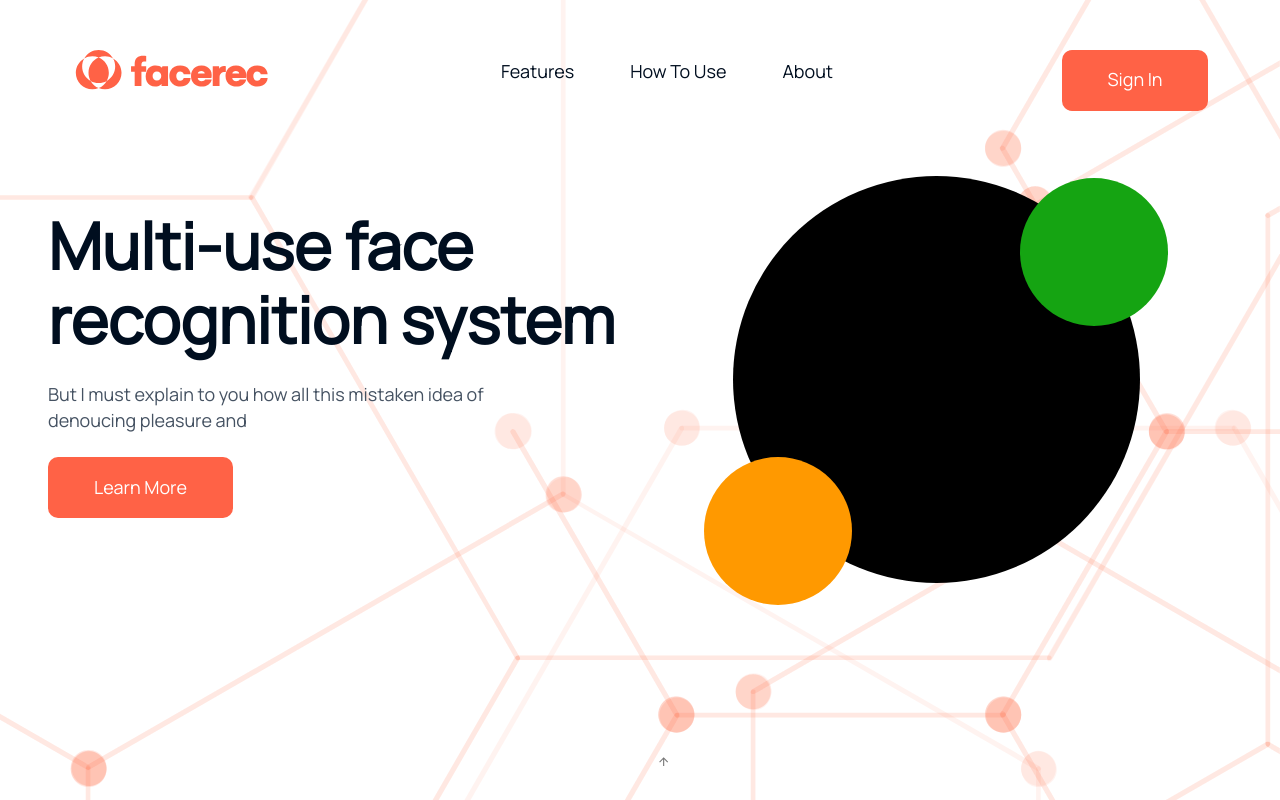
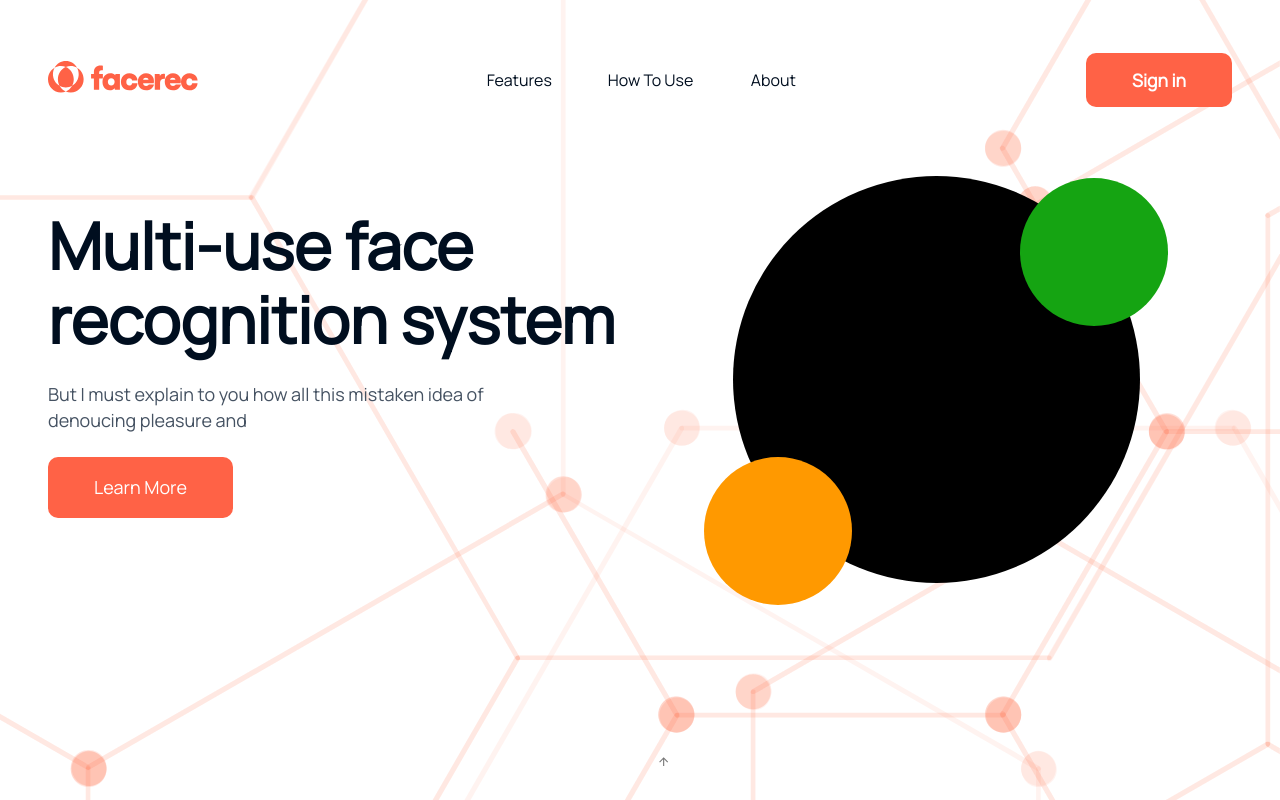
Before and after one commit to Zechariah-dev/Facerec, a React (Create React App) app: page / in a window 1280 px wide. Shown: the top 800 px of the page. Built offline with nearby package versions, Linux system fonts and the light colour scheme.

Commit message:
modify navbar style

```diff
--- a/src/components/Navbar/index.js
+++ b/src/components/Navbar/index.js
@@ -1,18 +1,19 @@
-import React, { useState, useEffect, Fragment } from "react";
-import { Link, useLocation } from "react-router-dom";
-import { makeStyles } from "@material-ui/core/styles";
-import Toolbar from "@material-ui/core/Toolbar";
-import Grid from "@material-ui/core/Grid";
-import Container from "@material-ui/core/Container";
-import AppBar from "@material-ui/core/AppBar";
-import Button from "@material-ui/core/Button";
+import React, { Fragment } from 'react';
+import { Link, useLocation, useHistory } from 'react-router-dom';
+import { makeStyles } from '@material-ui/core/styles';
+import Toolbar from '@material-ui/core/Toolbar';
+import Grid from '@material-ui/core/Grid';
+import Container from '@material-ui/core/Container';
+import AppBar from '@material-ui/core/AppBar';
+import Button from '@material-ui/core/Button';
 
-import Logo from "../../assets/images/Logo.svg";
+import Logo from '../../assets/images/Logo.svg';
+import AppButton from '../Button/Button';
 
 const navigation = [
-  { label: "Features", href: "#features" },
-  { label: "How to use", href: "#howtouse" },
-  { label: "About", href: "#about" },
+  { label: 'Features', href: '#features' },
+  { label: 'How to use', href: '#howtouse' },
+  { label: 'About', href: '#about' },
 ];
 
 const useStyles = makeStyles((theme) => ({
@@ -20,27 +21,28 @@ const useStyles = makeStyles((theme) => ({
     paddingTop: theme.spacing(6),
   },
   nav_con: {
-    display: "flex",
-    justifyContent: "center",
-    alignItems: "center",
+    display: 'flex',
+    justifyContent: 'center',
+    alignItems: 'center',
   },
   nav_btn: {
-    textTransform: "capitalize",
-    textAlign: "center",
+    textTransform: 'capitalize',
+    textAlign: 'center',
     fontWeight: 400,
+    fontSize: '1rem',
     color: theme.palette.text.secondary,
-    margin: "0 20px",
+    margin: '0 20px',
   },
-  signin_btn: {
-    backgroundColor: theme.palette.primary.main,
-    width: "146px",
-    height: "61px",
-    textTransform: "capitalize",
-    color: theme.palette.common.white,
-    borderRadius: "10px",
-    "&:hover": {
-      backgroundColor: theme.palette.primary.light
-    }
+  logo: {
+    height: 'auto',
+    width: '150px',
+  },
+  mainContainer: {
+    '& > div': {
+      alignItems: 'center',
+      display: 'flex',
+      justifyContent: 'center',
+    },
   },
 }));
 
@@ -48,19 +50,26 @@ export default function Navbar() {
   //initializing the useStyles function
   const classes = useStyles();
 
+  const history = useHistory();
   const location = useLocation();
 
   //desktop view navbar
   const desktopNavbar = () => {
     return (
-      <Toolbar>
-        <Grid container>
+      <Toolbar disableGutters>
+        <Grid container className={classes.mainContainer}>
           <Grid item>
             <Link to="/">
-              <img src={Logo} height="40px" width="200px" alt="Facerec" />
+              <img
+                src={Logo}
+                height="40px"
+                width="200px"
+                alt="Facerec"
+                className={classes.logo}
+              />
             </Link>
           </Grid>
-          {location.pathname === "/" ? (
+          {location.pathname === '/' ? (
             <Fragment>
               <Grid item sm={true}>
                 <div className={classes.nav_con}>
@@ -80,9 +89,9 @@ export default function Navbar() {
                 </div>
               </Grid>
               <Grid item>
-                <Button href="/login" size="medium" className={classes.signin_btn} >
+                <AppButton onClick={() => history.push('/login')}>
                   Sign in
-                </Button>
+                </AppButton>
               </Grid>
             </Fragment>
           ) : (
```
